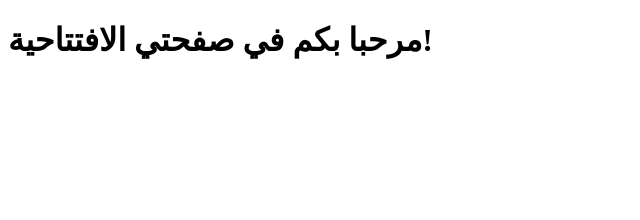
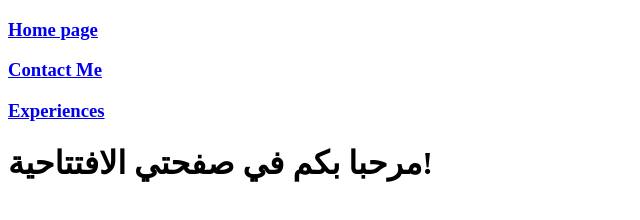
Before and after one commit to nawalelmaleh2004-dot/Nawal21, a plain HTML site: page index.html in a window 1280 px wide. Shown: the whole page, without its empty margins (0-640 px from the left). Drawn offline with Linux system fonts and the light colour scheme.

Commit message:
add menu to index page

```diff
--- a/index.html
+++ b/index.html
@@ -6,6 +6,16 @@
     <title>الصفحة الافتتاحية</title>
 </head>
 <body>
+<h3>
+        <a href="home.html">Home page</a>
+    </h3>
+    <h3>
+        <a href="contacts.html">Contact Me</a>
+    </h3>
+    <h3>
+        <a href="experiences.html">Experiences</a>
+    </h3>
+
     <h1>
         مرحبا بكم في صفحتي الافتتاحية!
     </h1>
```
